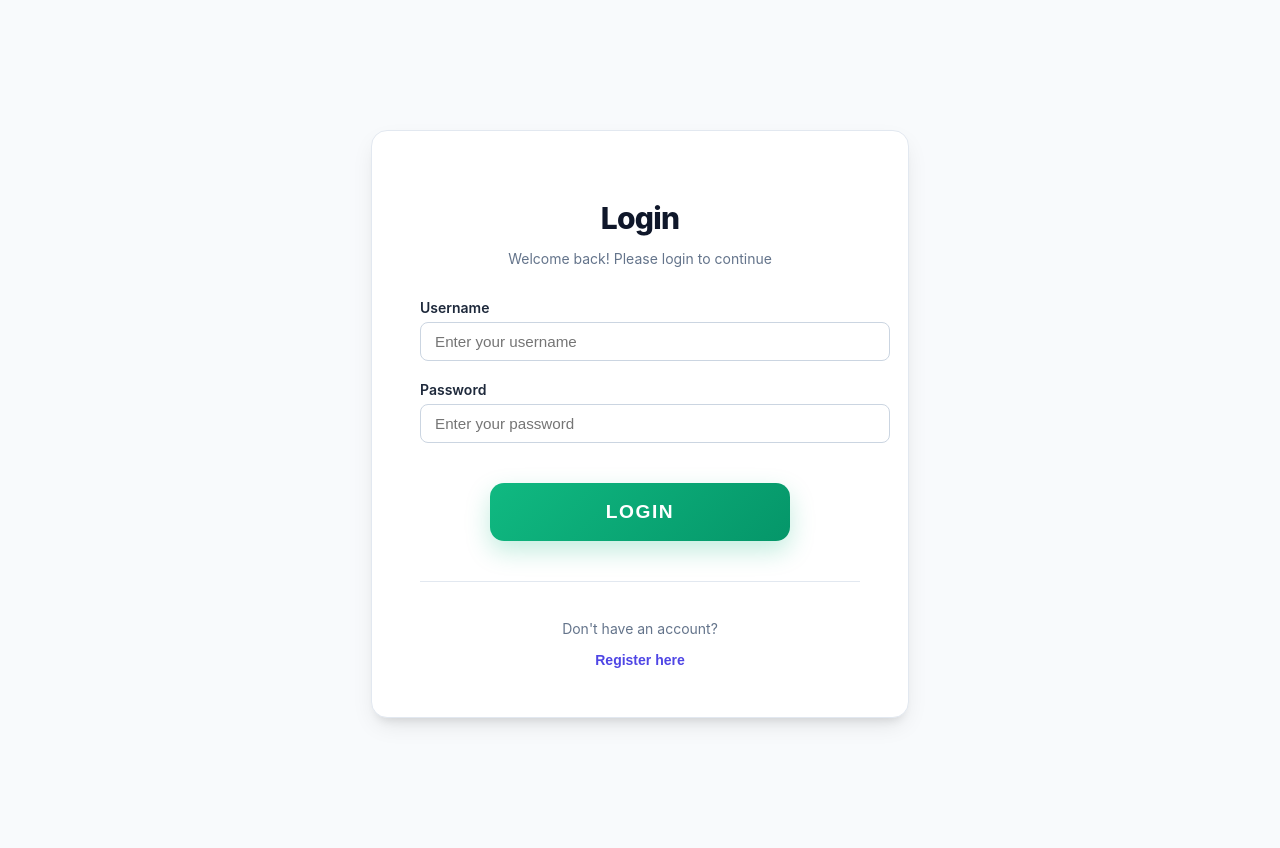
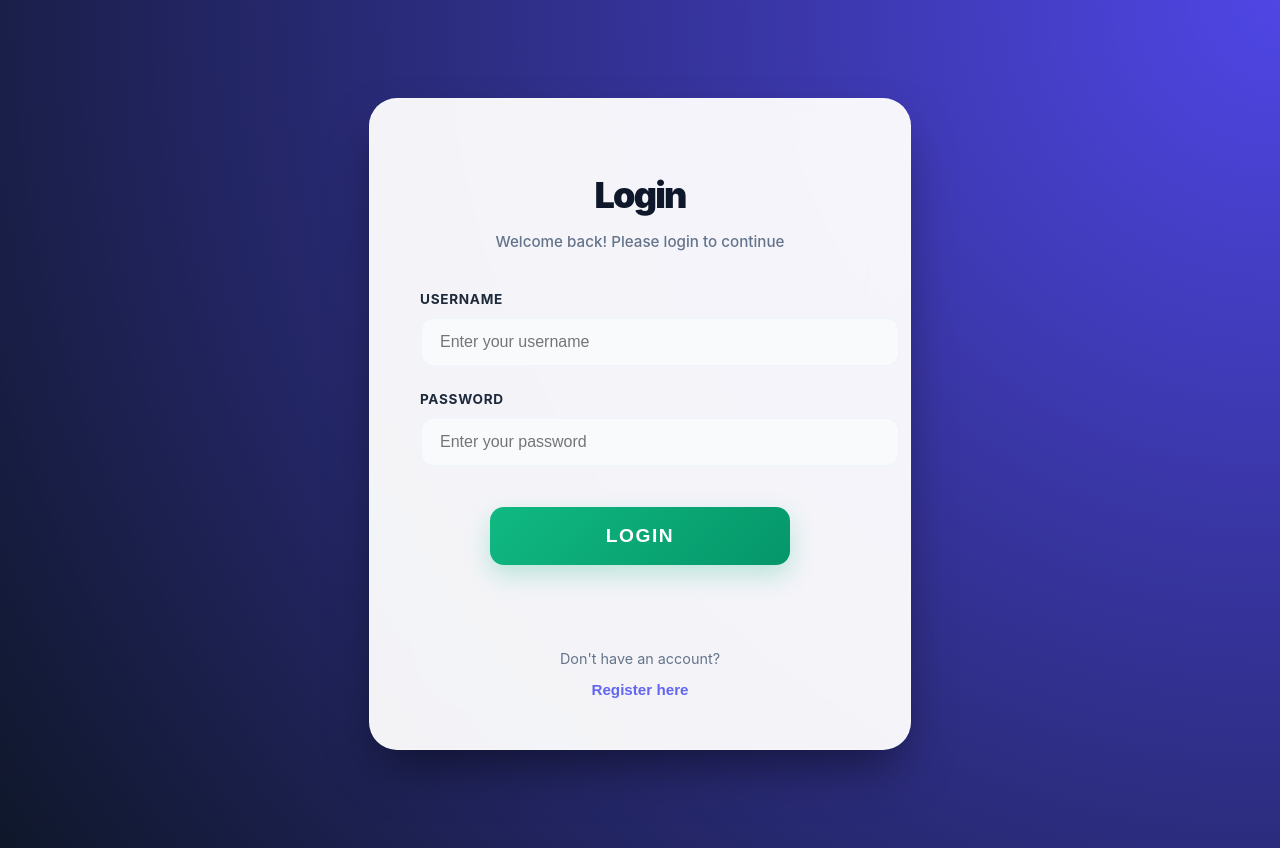
Before and after one commit to aeshashiyani/exam-backend, a React (Create React App) app in the folder frontend/: page / in a window 1280 px wide. Built offline with nearby package versions, Linux system fonts and the light colour scheme.

Commit message:
style: Futuristic Premium UI overhaul for Auth (Login/Register) with deep gradients and glassmorphism

```diff
--- a/frontend/src/pages/Auth.css
+++ b/frontend/src/pages/Auth.css
@@ -1,141 +1,149 @@
 .auth-container {
   min-height: 100vh;
-  background-color: #f8fafc;
+  background: radial-gradient(circle at top right, #4f46e5, #0f172a),
+              radial-gradient(circle at bottom left, #7c3aed, #0f172a);
   display: flex;
   align-items: center;
   justify-content: center;
   padding: 24px;
   font-family: 'Inter', sans-serif;
+  overflow: hidden;
 }
 
 .auth-card {
-  background: #ffffff;
-  border-radius: 16px;
-  box-shadow: 0 10px 25px -5px rgba(0, 0, 0, 0.1), 0 8px 10px -6px rgba(0, 0, 0, 0.1);
+  background: rgba(255, 255, 255, 0.95);
+  backdrop-filter: blur(20px);
+  border-radius: 28px;
+  box-shadow: 0 25px 50px -12px rgba(0, 0, 0, 0.5);
   max-width: 440px;
   width: 100%;
-  padding: 48px;
-  border: 1px solid #e2e8f0;
+  padding: 50px;
+  border: 1px solid rgba(255, 255, 255, 0.3);
+  animation: authFloat 0.8s cubic-bezier(0.16, 1, 0.3, 1);
+}
+
+@keyframes authFloat {
+  from { opacity: 0; transform: translateY(40px) scale(0.95); }
+  to { opacity: 1; transform: translateY(0) scale(1); }
 }
 
 .auth-header {
   text-align: center;
-  margin-bottom: 32px;
+  margin-bottom: 40px;
 }
 
 .auth-header h1 {
-  font-size: 1.875rem;
-  font-weight: 800;
+  font-size: 2.25rem;
+  font-weight: 900;
   color: #0f172a;
-  letter-spacing: -0.025em;
+  letter-spacing: -0.05em;
   margin-bottom: 8px;
 }
 
 .auth-header p {
   color: #64748b;
-  font-size: 0.875rem;
+  font-size: 0.95rem;
+  font-weight: 500;
 }
 
 .form-group {
-  margin-bottom: 20px;
+  margin-bottom: 24px;
 }
 
 .form-group label {
   display: block;
-  margin-bottom: 6px;
-  font-weight: 600;
+  margin-bottom: 10px;
+  font-weight: 700;
   color: #1e293b;
-  font-size: 0.875rem;
+  font-size: 0.85rem;
+  text-transform: uppercase;
+  letter-spacing: 0.05em;
 }
 
 .form-group input, .form-group select {
   width: 100%;
-  padding: 10px 14px;
-  border: 1px solid #cbd5e1;
-  border-radius: 8px;
-  font-size: 0.95rem;
-  transition: all 0.2s;
-  background: #ffffff;
+  padding: 14px 18px;
+  border: 2px solid #f1f5f9;
+  border-radius: 14px;
+  font-size: 1rem;
+  transition: all 0.3s ease;
+  background: #f8fafc;
   color: #0f172a;
 }
 
 .form-group input:focus, .form-group select:focus {
   outline: none;
-  border-color: #4f46e5;
-  box-shadow: 0 0 0 4px rgba(79, 70, 229, 0.1);
+  border-color: #6366f1;
+  background: #ffffff;
+  box-shadow: 0 0 0 4px rgba(99, 102, 241, 0.15);
 }
 
 .btn-submit {
   width: 100%;
-  padding: 12px;
-  background-color: #4f46e5;
+  padding: 16px;
+  background: linear-gradient(135deg, #6366f1 0%, #a855f7 100%);
   color: white;
   border: none;
-  border-radius: 8px;
-  font-size: 0.95rem;
-  font-weight: 600;
+  border-radius: 14px;
+  font-size: 1.1rem;
+  font-weight: 800;
   cursor: pointer;
-  transition: background-color 0.2s;
-  margin-top: 8px;
+  transition: all 0.3s cubic-bezier(0.4, 0, 0.2, 1);
+  margin-top: 10px;
+  box-shadow: 0 10px 20px rgba(99, 102, 241, 0.3);
 }
 
 .btn-submit:hover:not(:disabled) {
-  background-color: #4338ca;
+  transform: translateY(-3px);
+  box-shadow: 0 15px 30px rgba(99, 102, 241, 0.4);
+  filter: brightness(1.1);
 }
 
-.btn-submit:disabled {
-  opacity: 0.5;
-  cursor: not-allowed;
+.btn-submit:active {
+  transform: translateY(-1px);
 }
 
 .message {
-  padding: 12px;
-  border-radius: 8px;
-  margin-bottom: 20px;
-  font-size: 0.875rem;
-  font-weight: 500;
+  padding: 14px;
+  border-radius: 12px;
+  margin-bottom: 24px;
+  font-size: 0.9rem;
+  font-weight: 600;
+  text-align: center;
 }
 
-.message.error {
-  background: #fef2f2;
-  color: #991b1b;
-}
-
-.message.success {
-  background: #f0fdf4;
-  color: #166534;
-}
+.message.error { background: #fef2f2; color: #991b1b; border: 1px solid #fee2e2; }
+.message.success { background: #f0fdf4; color: #166534; border: 1px solid #dcfce7; }
 
 .auth-footer {
   text-align: center;
-  padding-top: 24px;
-  margin-top: 24px;
-  border-top: 1px solid #e2e8f0;
+  padding-top: 30px;
+  margin-top: 30px;
+  border-top: 1px solid #f1f5f9;
 }
 
 .auth-footer p {
   color: #64748b;
-  font-size: 0.875rem;
+  font-size: 0.9rem;
   margin-bottom: 12px;
 }
 
 .btn-link {
   background: none;
   border: none;
-  color: #4f46e5;
-  font-weight: 600;
+  color: #6366f1;
+  font-weight: 800;
   cursor: pointer;
-  font-size: 0.875rem;
-  transition: color 0.2s;
+  font-size: 0.95rem;
+  transition: all 0.2s;
+  text-decoration: none;
 }
 
 .btn-link:hover {
-  color: #4338ca;
+  color: #4f46e5;
   text-decoration: underline;
 }
 
 @media (max-width: 480px) {
-  .auth-card {
-    padding: 32px 24px;
-  }
+  .auth-card { padding: 35px 25px; }
 }
```
